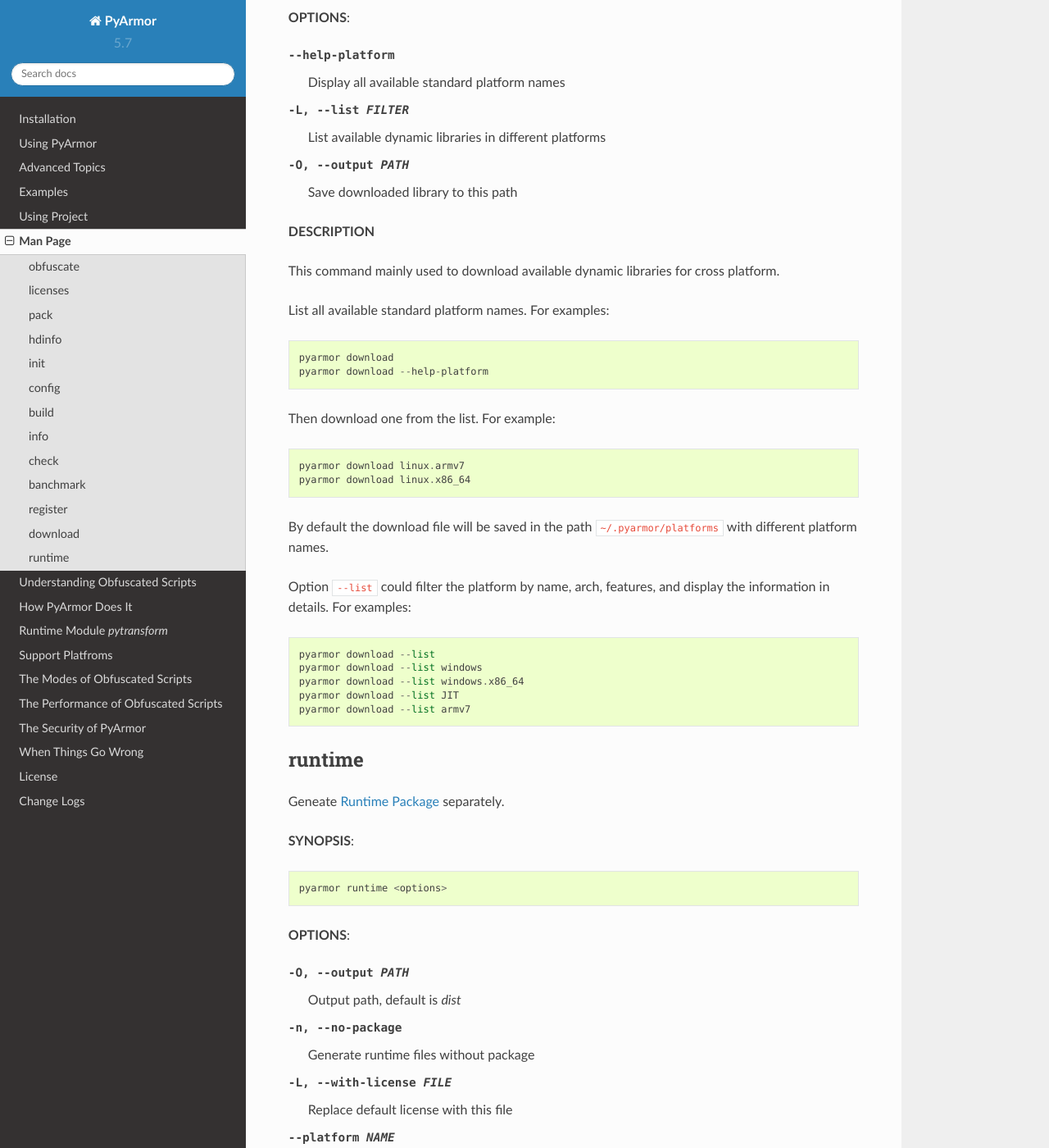
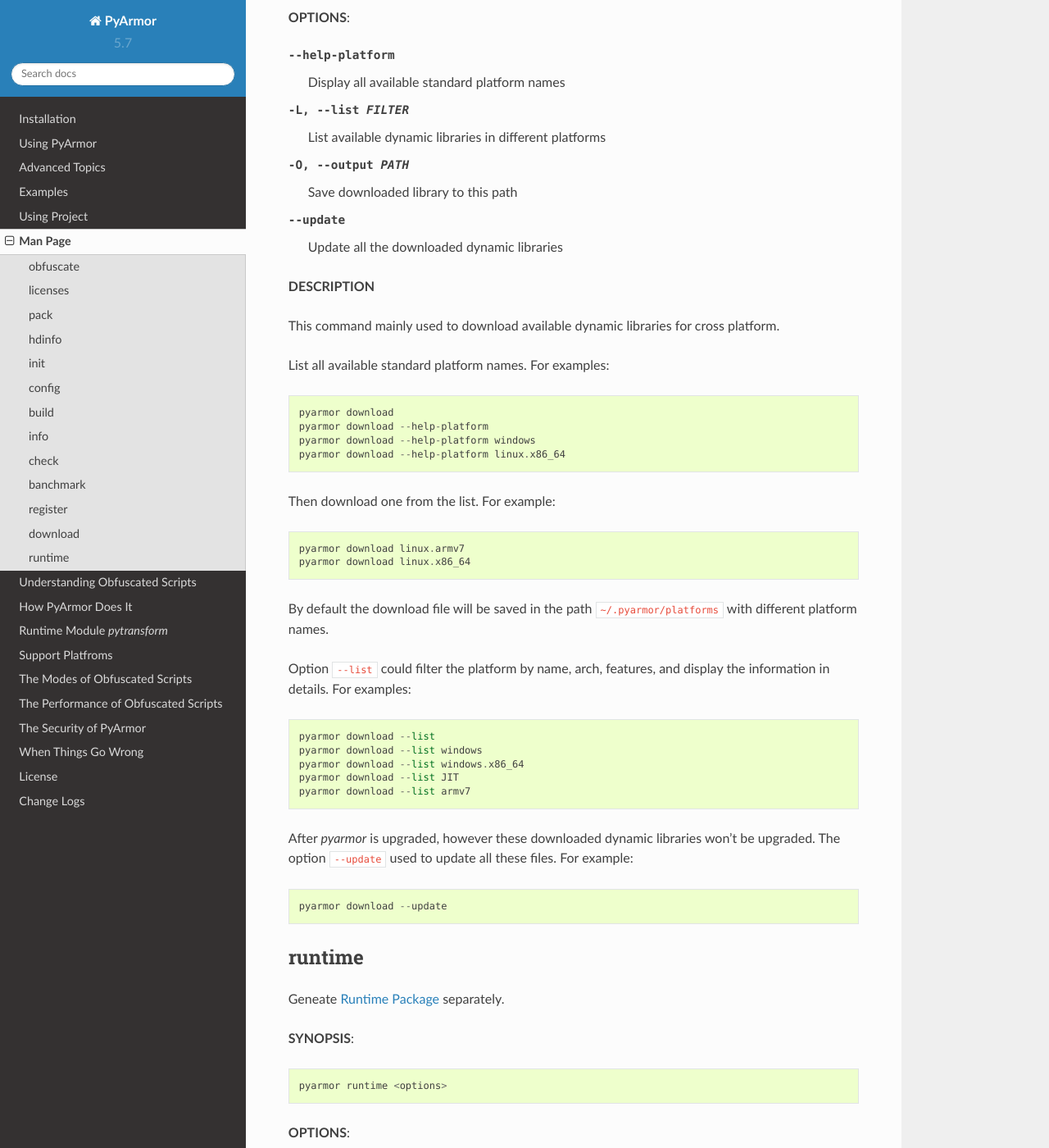
Before and after one commit to dashingsoft/pyarmor, a Sphinx documentation site: the page built from docs/man.rst, in a window 1280 px wide and 1400 px high, scrolled down 18761 px. Shown: the whole window at 82% size. Built offline with Sphinx 7.4.7 and the Read the Docs theme 2.0.0, drawn with Linux system fonts in a browser that asks for light colours.

Commit message:
Document option --update

```diff
--- a/docs/advanced.rst
+++ b/docs/advanced.rst
@@ -115,6 +115,10 @@
    After `pyarmor` is upgraded, these downloaded dynamic libraries are still
    old. If the obfuscated scripts don't work in other platforms, run command
    :ref:`download` again to download the latest dynamic library.
+
+   From v5.7.6, the following command could update all these downloaded files::
+
+       pyarmor download --update
 
 .. _obfuscating scripts by different python version:
 
--- a/docs/man.rst
+++ b/docs/man.rst
@@ -719,6 +719,7 @@
 --help-platform       Display all available standard platform names
 -L, --list FILTER     List available dynamic libraries in different platforms
 -O, --output PATH     Save downloaded library to this path
+--update              Update all the downloaded dynamic libraries
 
 **DESCRIPTION**
 
@@ -729,6 +730,8 @@
 
     pyarmor download
     pyarmor download --help-platform
+    pyarmor download --help-platform windows
+    pyarmor download --help-platform linux.x86_64
 
 Then download one from the list. For example::
 
@@ -746,6 +749,11 @@
     pyarmor download --list windows.x86_64
     pyarmor download --list JIT
     pyarmor download --list armv7
+
+After `pyarmor` is upgraded, however these downloaded dynamic libraries won't be
+upgraded. The option ``--update`` used to update all these files. For example::
+
+    pyarmor download --update
 
 .. _runtime:
 
```
